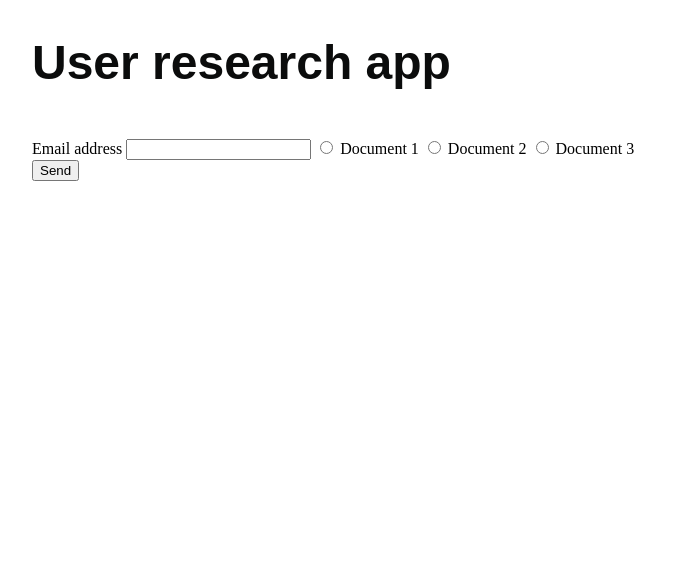
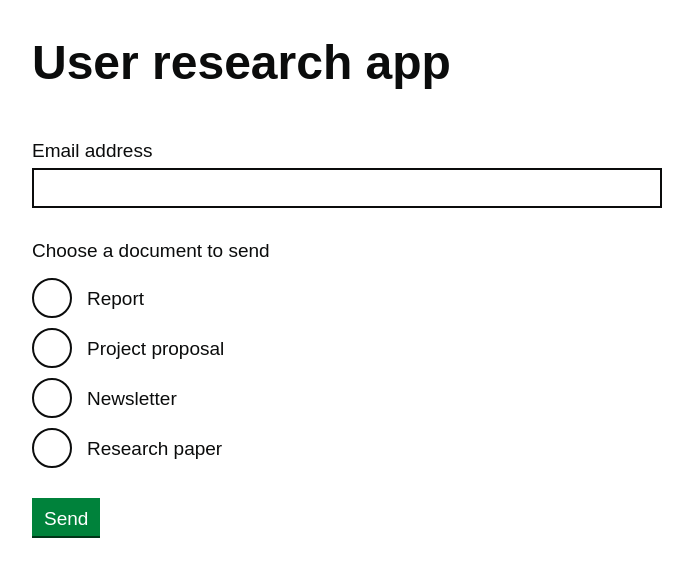
Before and after one commit to alphagov/notifications-python-user-research-app, a Flask app: page / in a window 1280 px wide. Shown: the top 577 px of the page, without its empty margins (128-821 px from the left). Run offline with Flask 2, Linux system fonts and the light colour scheme; some web fonts are replaced.

Commit message:
Update app templates

```diff
--- a/templates/index.html
+++ b/templates/index.html
@@ -2,16 +2,45 @@
 
 {% block main %}
 
-  <form method='post'>
-    <label for='email_address'>Email address</label>
-    <input type='text' name='email_address' id='email_address' value="{{ email_address or '' }}"/>
-    <input type='radio' name='document_key' id='doc1' value="file1"/>
-    <label for='doc1'>Document 1</label>
-    <input type='radio' name='document_key' id='doc2' value="file2"/>
-    <label for='doc2'>Document 2</label>
-    <input type='radio' name='document_key' id='doc3' value="file3"/>
-    <label for='doc3'>Document 3</label>
-    <button type='submit'>Send</button>
-  </form>
+
+<form method='post'>
+  <div class="govuk-form-group">
+    <label class="govuk-label" for="email_address">
+      Email address
+    </label>
+    <input class="govuk-input" type='text' name='email_address' id='email_address'>
+  </div>
+
+  <div class="govuk-form-group">
+    <fieldset class="govuk-fieldset">
+      <div class="govuk-radios">
+        <legend class="govuk-fieldset__legend">
+          <span class="govuk-fieldset__heading">
+            Choose a document to send
+          </span>
+        </legend>
+        <div class="govuk-radios__item">
+          <input class="govuk-radios__input" id="doc1" name="document_key" type="radio" value="report">
+          <label class="govuk-label govuk-radios__label" for="doc1">Report</label>
+        </div>
+        <div class="govuk-radios__item">
+          <input class="govuk-radios__input" id="doc2" name="document_key" type="radio" value="project-proposal">
+          <label class="govuk-label govuk-radios__label" for="doc2">Project proposal</label>
+        </div>
+        <div class="govuk-radios__item">
+          <input class="govuk-radios__input" id="doc3" name="document_key" type="radio" value="newsletter">
+          <label class="govuk-label govuk-radios__label" for="doc3">Newsletter</label>
+        </div>
+        <div class="govuk-radios__item">
+          <input class="govuk-radios__input" id="doc4" name="document_key" type="radio" value="research-paper">
+          <label class="govuk-label govuk-radios__label" for="doc4">Research paper</label>
+        </div>
+      </div>
+    </fieldset>
+  </div>
+
+  <button type='submit' class="govuk-button">Send</button>
+
+</form>
 
 {% endblock %}
--- a/templates/sent.html
+++ b/templates/sent.html
@@ -2,12 +2,8 @@
 
 {% block main %}
 
-  <p>
+  <p class="govuk-body">
     {{ result }}
   </p>
 
-  <p>
-    <a href="{{ url_for('index', phone_number=phone_number) }}">Back</a>
-  </p>
-
 {% endblock %}
```
